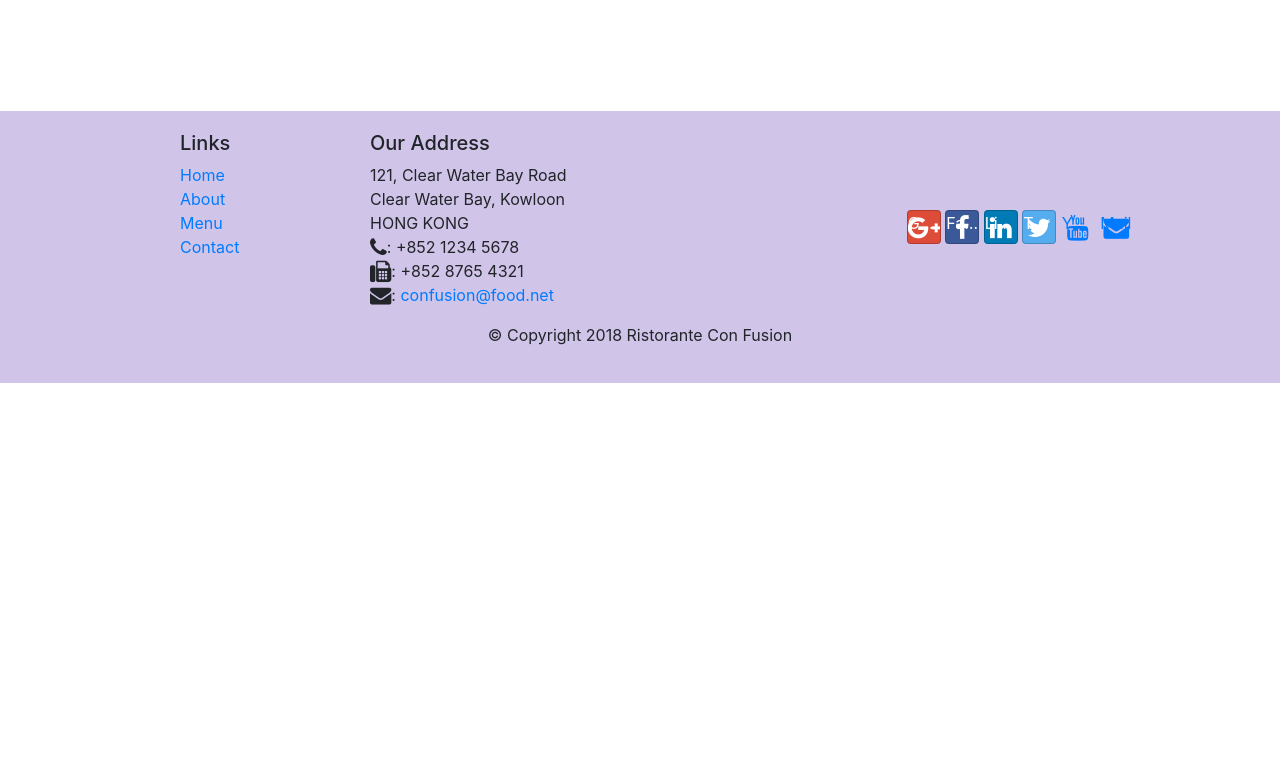
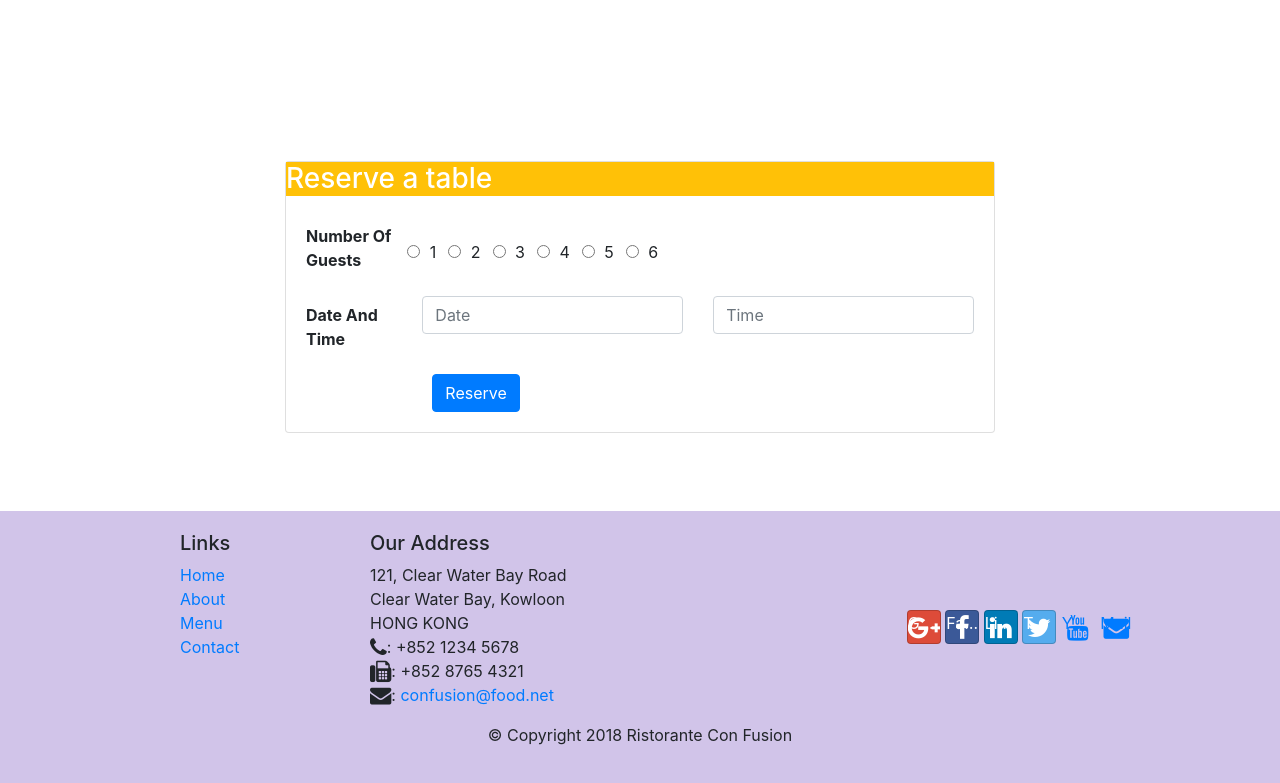
Before and after one commit to Caesarsage/Ristorante-conFusion, a website: page index.html in a window 1280 px wide. Shown: the part 1423-2206 px from the top of the page. Before the commit the page ends 1806 px from the top, so only its background shows below. Drawn offline with nearby package versions, Linux system fonts and the light colour scheme; files whose address does not match are found by name.

Commit message:
Assignment 2

```diff
--- a/index.html
+++ b/index.html
@@ -40,8 +40,11 @@
                     <h1>Ristorante con Fusion</h1>
                     <p>We take inspiration from the World's best cuisines, and create a unique fusion experience. Our lipsmacking creations will tickle your culinary senses!</p>
                 </div>
-                <div class="col-12 col-sm align-self-center">
+                <div class="col-12 col-sm-3 align-self-center">
                     <img src="img//logo.png" class="img-fluid">
+                </div>
+                <div class="col-12 col-sm-3">
+                    <a href="#Reserve" role="button" class="btn btn-warning btn-sm btn-block">Reserve Table</a>
                 </div>
             </div>
         </div>
@@ -72,8 +75,14 @@
                 <h3>This Month's Promotions</h3>
             </div>
             <div  class="col col-sm col-md">
-                <h2>Weekend Grand Buffet</h2>
-                <p>Featuring mouthwatering combinations with a choice of five different salads, six enticing appetizers, six main entrees and five choicest desserts. Free flowing bubbly and soft drinks. All for just $19.99 per person </p>
+                <div class="media">
+                    <div class="media-body">
+                    <h2 class="mt-0">Grand Buffet <span class="badge badge-danger">NEW</span></h2>
+                    <p class="d-none d-sm-block">Featuring mouthwatering combinations with a choice of five different salads, six enticing appetizers, six main entrees
+                         and five choicest desserts. Free flowing bubbly and soft drinks. All for just $19.99 per person </p>
+                    </div>
+                    <img class="ml-3" src="img/buffet.png" alt="Buffet">
+                </div>
             </div>
         </div>
 
@@ -93,6 +102,70 @@
 
             </div>
 
+        </div>
+        <div class="row row-content align-item-center">
+            <div class="col-xs-12 col-sm-8 offset-2">
+                <div class="card">
+                  <h3 class="card-harder bg-warning text-white">Reserve a table</h3>
+                  <div class="card-body">
+                    <form>
+                        <div class="form-group row">
+                            <label for="NOG" class="col-sm-2"><strong>Number Of Guests</strong> </label>
+                            <div class="form-check form-check-inline">
+                                <div class="">
+                                    <input type="radio" value="option1" name="radio" id="1" class="form-check-input">
+                                    <label class="form-check-label radio-inline" for="1"> 1 </label>
+                                </div>
+                            </div>
+                            <div class="form-check form-check-inline">
+                                <div class="">
+                                    <input type="radio" value="option2" name="radio" id="2" class="form-check-input">
+                                    <label class="form-check-label radio-inline" for="2">2</label>
+                                </div>
+                            </div>
+                            <div class="form-check form-check-inline">
+                                <div class="">
+                                    <input type="radio" value="option3" name="radio" id="3" class="form-check-input">
+                                    <label class="form-check-label radio-inline" for="3">3</label>
+                                </div>
+                            </div>
+                            <div class="form-check form-check-inline">
+                                <div class="">
+                                    <input type="radio" value="option4" name="radio" id="4" class="form-check-input">
+                                    <label class="form-check-label radio-inline" for="4">4</label>
+                                </div>
+                            </div>
+                            <div class="form-check form-check-inline">
+                                <div class="">
+                                    <input type="radio" value="option5" name="radio" id="5" class="form-check-input">
+                                    <label class="form-check-label radio-inline" for="5">5</label>
+                                </div>
+                            </div>
+                            <div class="form-check form-check-inline">
+                                <div class="">
+                                    <input type="radio" value="option6" name="radio" id="6" class="form-check-input">
+                                    <label class="form-check-label radio-inline" for="6">6</label>
+                                </div>
+                            </div>
+                        </div>
+                        <div class="form-group row" id="Reserve">
+                            <label for="Date and Time" class="col-md-2 col-12 col-form-label"><strong>Date And Time</strong></label>
+                            <div class="col-12 col-md-5 ">
+                                <input type="text" class="form-control" placeholder="Date" name="Date">
+                            </div>
+                            <div class="col-12 col-md-5">
+                                <input type="text" class="form-control" placeholder="Time" name="Time">
+                            </div>
+                        </div>
+                        <div class="col-md-5 offset-2">
+                            <button class="btn btn-primary"> Reserve</button>
+                        </div>
+
+                    </form>
+
+                  </div>
+                </div>
+            </div>
         </div>
     </div>
 
```
